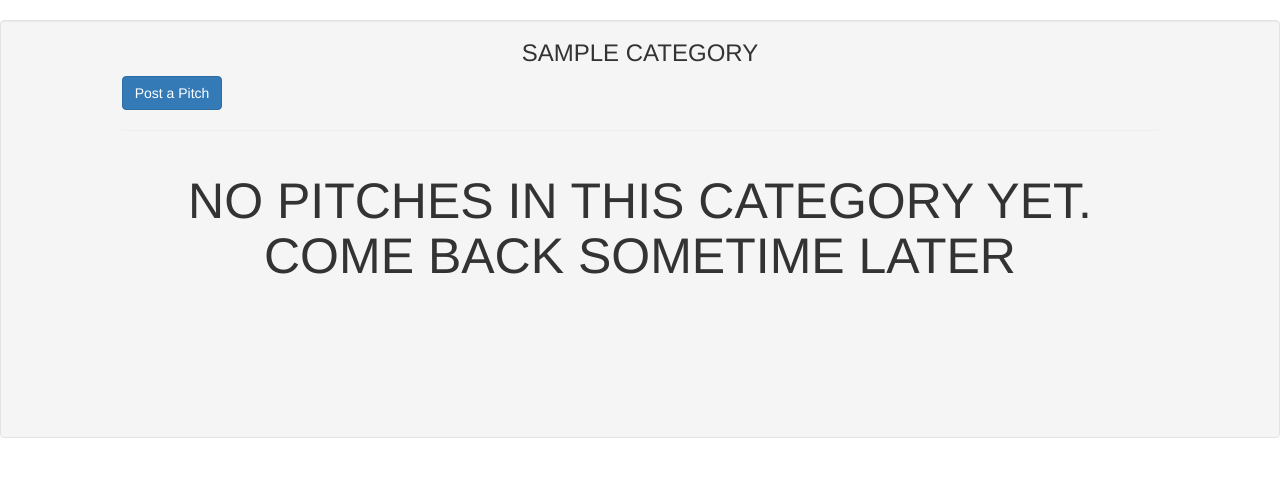
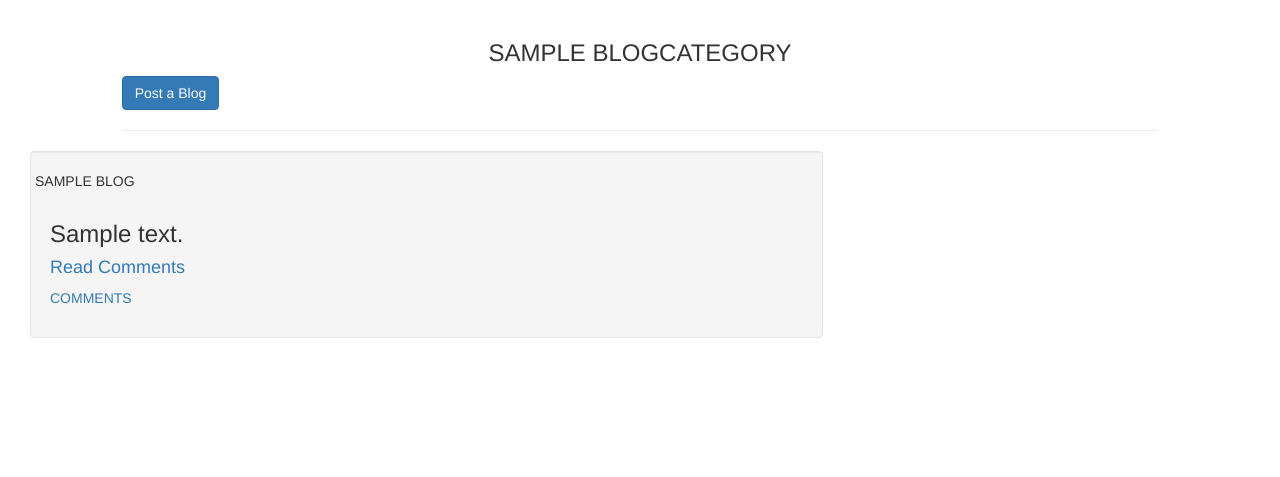
Before and after one commit to stevekibe/personalblog, a Flask app: template app/templates/category.html in a window 1280 px wide. Shown: the part 52-529 px from the top of the page. Run offline with Flask 2, Linux system fonts and the light colour scheme; tables that the repository leaves empty hold one stand-in row (values such as "Sample post"); the template is opened without the code that fills it: values that come from a table or form of the project are taken from there, most other values are stand-ins (such as "Sample title", 1, 10 or a date in 2020); data that the repository does not hold is empty; parts of the project's set-up code (start-up, migrations or seed data) failed here and were passed over; some libraries are stand-ins or nearby versions.

Commit message:
add the final changes

```diff
--- a/app/forms.py
+++ b/app/forms.py
@@ -4,9 +4,9 @@ from wtforms.validators import Required
 
 class BlogForm(FlaskForm):
     '''
-    Class to create a pitch
+    Class to create a blog
     '''
-    content = TextAreaField('YOUR PITCH')
+    content = TextAreaField('YOUR BLOG')
     submit = SubmitField('SUBMIT')
 
 class CommentForm(FlaskForm):
--- a/app/templates/category.html
+++ b/app/templates/category.html
@@ -2,18 +2,18 @@
 
 {% block content %}
   <div class=" col-md-10 col-md-offset-1 col-sm-12">
-      <h3 class="text-center">{{category.name|upper}}</h3>
-       <a class="btn btn-primary text-center text-danger " href="/category/new-pitch/{{category.id}}"> Post a Pitch</a>
+      <h3 class="text-center">{{blogcategory.name|upper}}</h3>
+       <a class="btn btn-primary text-center text-danger " href="/blogcategory/new-blog/{{blogcategory.id}}"> Post a Blog</a>
        <HR>
   </div>
 
-  {% if pitches %}
+  {% if blogs %}
         <div class="col-sm-12 col-md-8">
-            {{macro.displayPitches(pitches)}}
+            {{macro.displayBlogs(blogs)}}
         </div>
   {%else%}
         <div class="well">
-          <h4 style="padding:10%; text-align:center; font-size:50px">NO PITCHES IN THIS CATEGORY YET. COME BACK SOMETIME LATER</h4>
+          <h4 style="padding:10%; text-align:center; font-size:50px">NO BLOGS IN THIS CATEGORY YET. COME BACK SOMETIME LATER</h4>
         </div>
   {% endif %}
 {% endblock %}
--- a/app/templates/index.html
+++ b/app/templates/index.html
@@ -9,14 +9,13 @@
   <div class="container" style="background-image:url(https://www.google.com/url?sa=i&rct=j&q=&esrc=s&source=images&cd=&cad=rja&uact=8&ved=2ahUKEwih1YW8xrLdAhUCzoUKHfCLB1QQjRx6BAgBEAU&url=https%3A%2F%2Fwww.videoblocks.com%2Fvideo%2Fabstract-dark-background-honeycomb-grid-with-lighting-effect-for-technology-concept-006-spfzt2pcgizupl4v3&psig=AOvVaw3rK0XnhmiWG5_E2j64c4J6&ust=1536741530056721)">
     <div class="container" style="font-family: 'Russo One', sans-serif;" style="text-align: center;">
       <div class="row" style="margin-top:30px">
-        <h4 class="text-left"><a class="btn btn-primary" href="/add/category"><span class="glyphicon glyphicon-plus" aria-hidden="true"></span>   Add Your Category </a></h4>
+        <h4 class="text-left"><a class="btn btn-primary" href="/add/blogcategory"><span class="glyphicon glyphicon-plus" aria-hidden="true"></span>   Add Your Category </a></h4>
 
         <div class="col-md-4">
             <div class="panel panel-default">
                 <div class="panel-heading">
                     <h4>{{ macro.displayBlogcategoryList(blogcategories) }}</h4>
                 </div>
-                <div class="panel-body">
 
                     <div class="panel-footer"></div>
                 </div>
--- a/app/templates/macros.html
+++ b/app/templates/macros.html
@@ -1,7 +1,7 @@
 {% macro displayBlogcategoryList(blogcategory_list) %}
-    {% for category in category_list%}
+    {% for blogcategory in blogcategory_list%}
     <div>
-        <a href="{{url_for('.blogcategory', id=blogcategory.id)}}">{{Blogcategory.name|upper}}</a>
+        <a href="{{url_for('.blogcategory', id=blogcategory.id)}}">{{blogcategory.name|upper}}</a>
     </div>
     {%endfor%}
 {%endmacro%}
--- a/app/templates/view.html
+++ b/app/templates/view.html
@@ -17,7 +17,7 @@
                <td>&nbsp;</td>
                <td><h4 class="text-left"><a class="btn btn-round">Downvote <span class="glyphicon glyphicon-thumbs-down" aria-hidden="true"></span>  </a></h4></td>
                <td>&nbsp;</td>
-               <td><h4 class="text-right">&nbsp;&nbsp;&nbsp;&nbsp;&nbsp;&nbsp;&nbsp;&nbsp;&nbsp;    Comments   <a class="btn btn-primary" href="{{url_for('.post_comment',id=pitches.id)}}"> Add your comment</a></h4></td>
+               <td><h4 class="text-right">&nbsp;&nbsp;&nbsp;&nbsp;&nbsp;&nbsp;&nbsp;&nbsp;&nbsp;    Comments   <a class="btn btn-primary" href="{{url_for('.post_comment',id=blogs.id)}}"> Add your comment</a></h4></td>
              </tr>
            </table>
 
--- a/manage.py
+++ b/manage.py
@@ -1,6 +1,6 @@
 from app import create_app,db
 from flask_script import Manager, Server
-from app.models import User
+from app.models import User,BlogCategory,Comments,Blog
 
 from flask_migrate import Migrate, MigrateCommand
 
```
Also changed, not shown: app/main/views.py (+4 -4 lines), app/models.py (+15 -15 lines).
